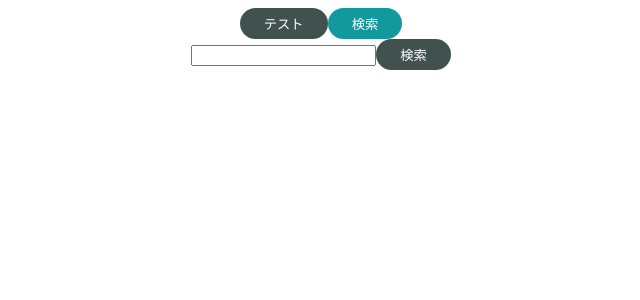
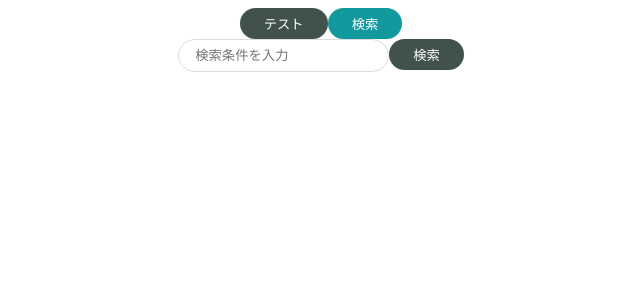
Before and after one commit to kono-meowmeow/Practice_Atomic_Design, a React (Create React App) app: page / in a window 1280 px wide. Shown: the top 300 px of the page, without its empty margins (319-959 px from the left). Built offline with nearby package versions, Linux system fonts and the light colour scheme.

Commit message:
inputに関するatomの作成

```diff
--- /dev/null
+++ b/src/components/atoms/input/Input.jsx
@@ -0,0 +1,18 @@
+import styled from "styled-components";
+
+// Inputをimportすることで、どこでも検索ボックスが使えるようになる
+export const Input = (props) => {
+  // placeholderというpropsを受け取る
+  // placeholderが入力されていないときは、デフォルトで空文字を入れる(placeholder="")
+  const { placeholder = "" } = props;
+  return (
+    <SInput type="text" placeholder={placeholder} />
+  );
+};
+
+const SInput = styled.input`
+  padding: 8px 16px;
+  border: solid #ddd 1px;
+  border-radius: 9999px;
+  outline: none;
+`;
--- a/src/components/molecules/SeachInput.jsx
+++ b/src/components/molecules/SeachInput.jsx
@@ -1,9 +1,11 @@
 import { PrimaryButton } from "../atoms/button/PrimaryButton"
+import { Input } from "../atoms/input/Input"
 
+// SeachInputというコンポーネントをimportすることで、どこでも検索ボックスが使えるようになる
 export const SearchInput = () => {
   return (
     <div>
-      <input />
+      <Input placeholder="検索条件を入力" />
       <PrimaryButton>検索</PrimaryButton>
     </div>
   );
```
